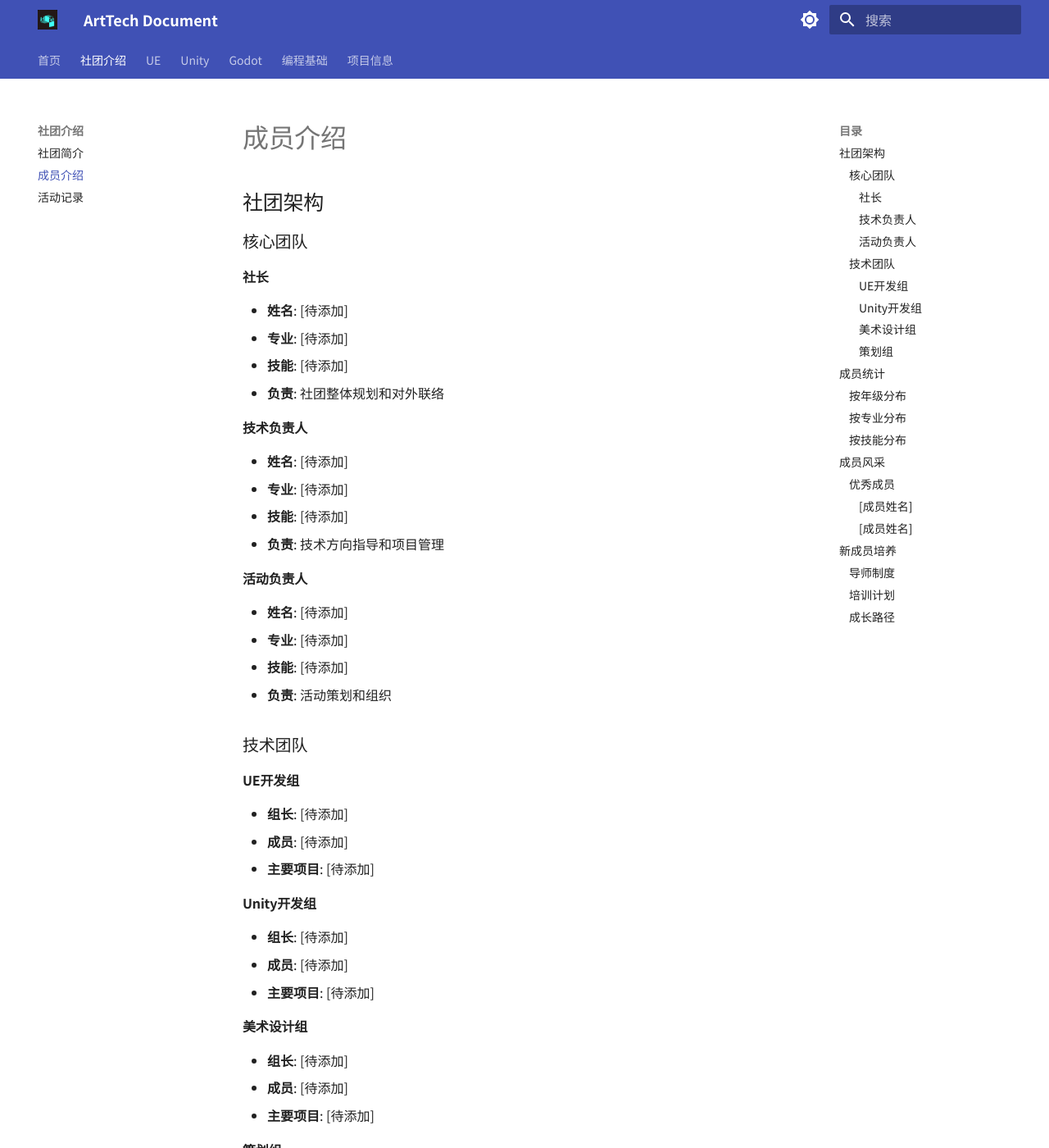
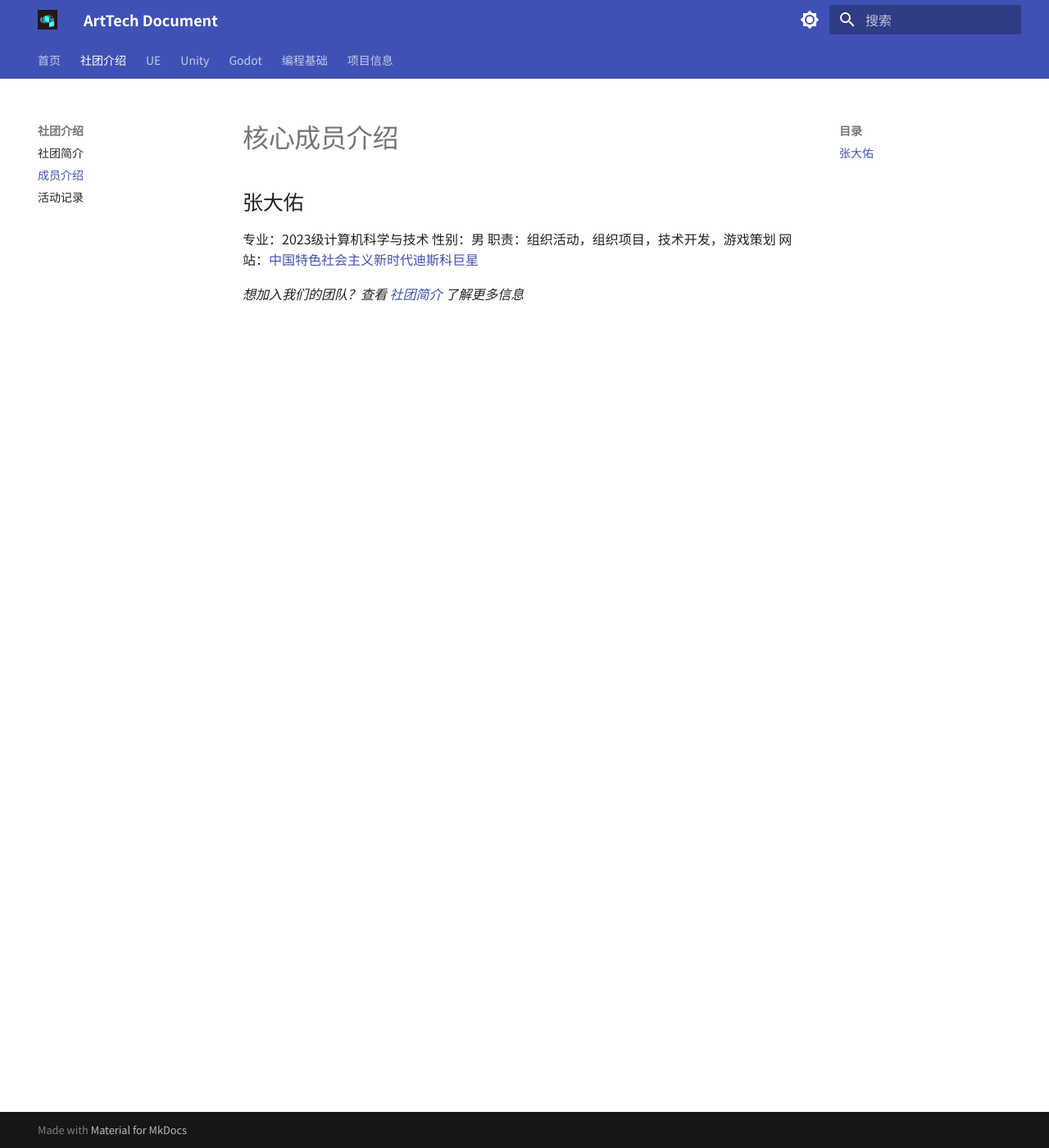
Before and after one commit to zhou914485/ArtTech-Document, an MkDocs documentation site: the page built from docs/社团介绍/成员.md, in a window 1280 px wide and 1400 px high. Shown: the whole window at 82% size. Built offline with MkDocs 1.6.1 and Material for MkDocs 9.7.7, drawn with Linux system fonts in a browser that asks for light colours; some of the changed text lies outside the part shown.

Commit message:
update CPP docs

```diff
--- a/docs/社团介绍/成员.md
+++ b/docs/社团介绍/成员.md
@@ -1,109 +1,8 @@
-# 成员介绍
-
-## 社团架构
-
-### 核心团队
-
-#### 社长
-- **姓名**: [待添加]
-- **专业**: [待添加]
-- **技能**: [待添加]
-- **负责**: 社团整体规划和对外联络
-
-#### 技术负责人
-- **姓名**: [待添加]
-- **专业**: [待添加]
-- **技能**: [待添加]
-- **负责**: 技术方向指导和项目管理
-
-#### 活动负责人
-- **姓名**: [待添加]
-- **专业**: [待添加]
-- **技能**: [待添加]
-- **负责**: 活动策划和组织
-
-### 技术团队
-
-#### UE开发组
-- **组长**: [待添加]
-- **成员**: [待添加]
-- **主要项目**: [待添加]
-
-#### Unity开发组
-- **组长**: [待添加]
-- **成员**: [待添加]
-- **主要项目**: [待添加]
-
-#### 美术设计组
-- **组长**: [待添加]
-- **成员**: [待添加]
-- **主要项目**: [待添加]
-
-#### 策划组
-- **组长**: [待添加]
-- **成员**: [待添加]
-- **主要项目**: [待添加]
-
-## 成员统计
-
-### 按年级分布
-- **大一**: X人
-- **大二**: X人
-- **大三**: X人
-- **大四**: X人
-- **研究生**: X人
-
-### 按专业分布
-- **计算机科学**: X人
-- **软件工程**: X人
-- **数字媒体**: X人
-- **游戏设计**: X人
-- **其他**: X人
-
-### 按技能分布
-- **程序开发**: X人
-- **美术设计**: X人
-- **游戏策划**: X人
-- **项目管理**: X人
-
-## 成员风采
-
-### 优秀成员
-
-#### [成员姓名]
-- **加入时间**: 2024年
-- **主要贡献**:
-  - 开发了社团第一个完整的Unity项目
-  - 组织了多次技术分享会
-- **获得荣誉**:
-  - 校级程序设计竞赛一等奖
-  - 社团年度优秀成员
-
-#### [成员姓名]
-- **加入时间**: 2024年
-- **主要贡献**:
-  - 负责社团视觉设计
-  - 制作了多个游戏的美术资源
-- **获得荣誉**:
-  - 数字艺术设计竞赛二等奖
-  - 社团最佳美术奖
-
-## 新成员培养
-
-### 导师制度
-每位新成员都会被分配一名经验丰富的导师，提供一对一指导。
-
-### 培训计划
-- **第一阶段**: 基础知识学习（4周）
-- **第二阶段**: 项目实践（8周）
-- **第三阶段**: 独立开发（时间不限）
-
-### 成长路径
-1. **学习者** - 完成基础培训
-2. **贡献者** - 参与项目开发
-3. **导师** - 指导新成员
-4. **核心成员** - 承担重要职责
-
----
+# 核心成员介绍
+## 张大佑
+专业：2023级计算机科学与技术
+性别：男
+职责：组织活动，组织项目，技术开发，游戏策划
+网站：[中国特色社会主义新时代迪斯科巨星](http://zhangdau.life/)
 
 *想加入我们的团队？查看 [社团简介](简介.md) 了解更多信息*
```
Also changed, not shown: docs/编程基础/Cpp.md (+25 -0 lines), PASTE_IMAGE_FINAL_SOLUTION.md (added), PASTE_IMAGE_FIX.md (added), PASTE_IMAGE_TROUBLESHOOTING.md (added), docs/Unity/paste-test.md (added), docs/Unity/test-paste-image.md (added), docs/assets/images/2025-07-08-16-22-56.png (added), docs/test-image.md (added), 2 other files.
